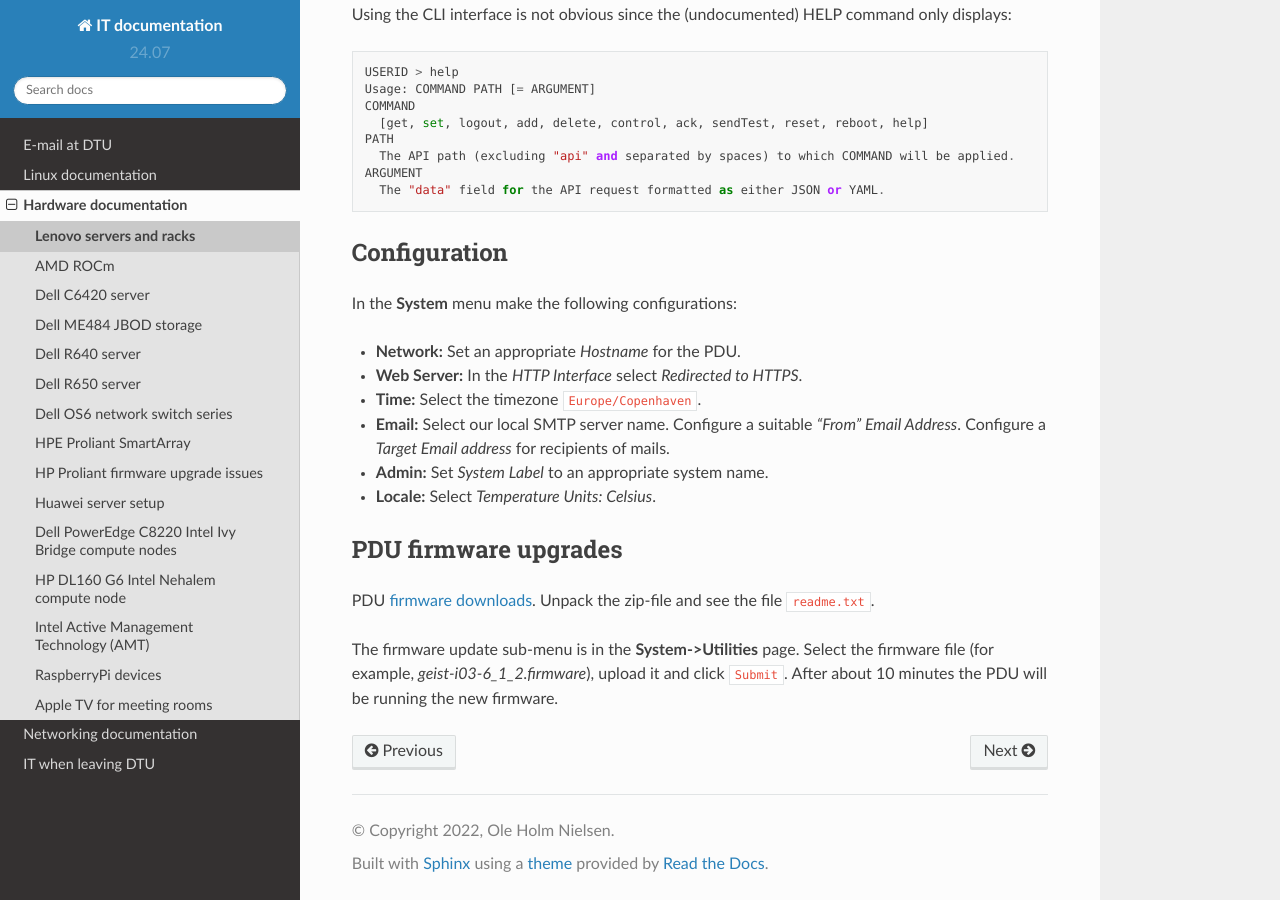
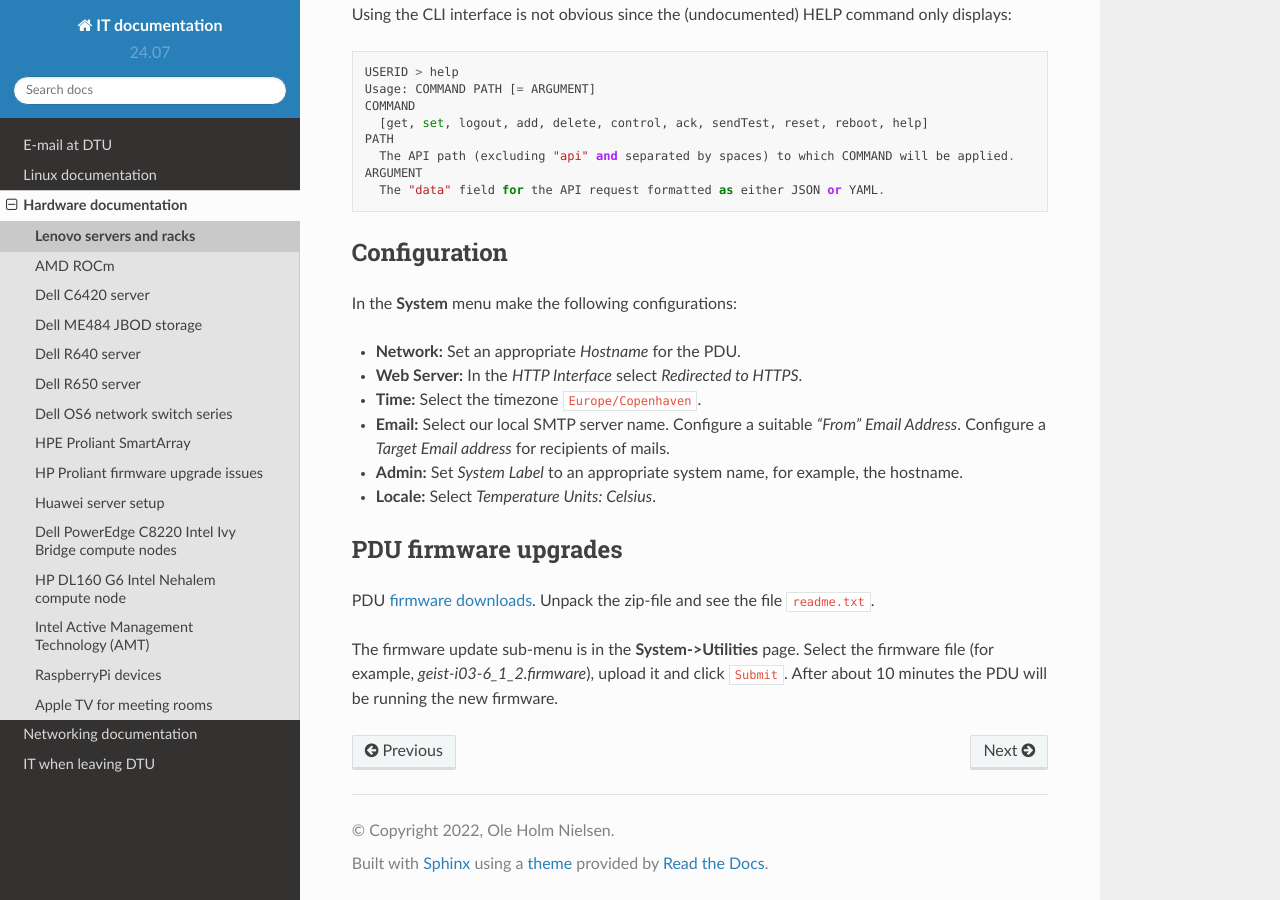
Before and after one commit to OleHolmNielsen/ITwiki, a Sphinx documentation site: the page built from docs/Vertiv_PDU.rst, in a window 1280 px wide and 900 px high, scrolled down 774 px. Built offline with Sphinx 7.4.7 and the Read the Docs theme 2.0.0, drawn with Linux system fonts in a browser that asks for light colours.

Commit message:
Minor edit

```diff
--- a/docs/Vertiv_PDU.rst
+++ b/docs/Vertiv_PDU.rst
@@ -55,7 +55,7 @@ In the **System** menu make the following configurations:
   Configure a suitable *"From" Email Address*.
   Configure a *Target Email address* for recipients of mails.
 
-* **Admin:** Set *System Label* to an appropriate system name.
+* **Admin:** Set *System Label* to an appropriate system name, for example, the hostname.
 
 * **Locale:** Select *Temperature Units: Celsius*.
 
```
